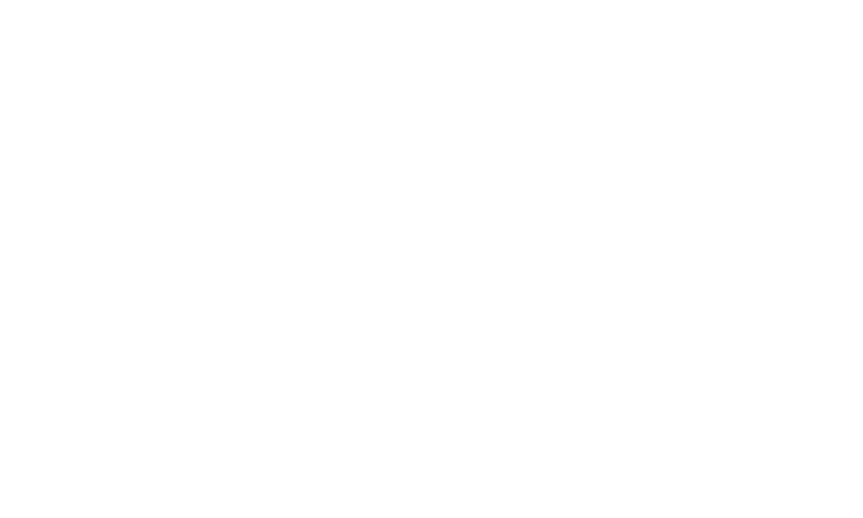
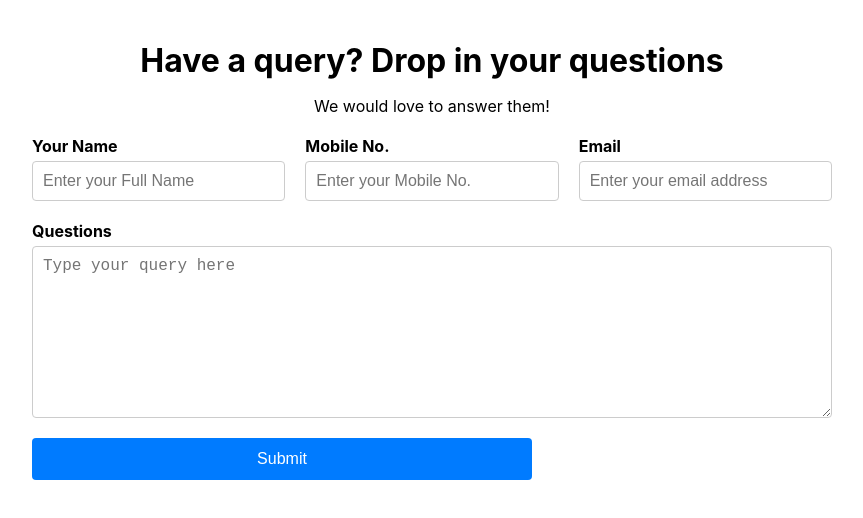
Before and after one commit to DevEssence12/paradox, a React (Create React App) app: page /contact_form in a window 1280 px wide. Before the commit this address had no page. Shown: the top 518 px of the page, without its empty margins (208-1071 px from the left). Built offline with nearby package versions, Linux system fonts and the light colour scheme.

Commit message:
updated contact form on contact us section with backend

```diff
--- a/src/App.js
+++ b/src/App.js
@@ -30,6 +30,7 @@
 import LabSetupPage from './Components/ServiceComponent/IndivdualServices/Lab_setup/Lab_setup';
 import PCBPage from './Components/ServiceComponent/IndivdualServices/PCB/PCB';
 import RDPage from './Components/ServiceComponent/IndivdualServices/R_D/R_D';
+import ContactForm from './Components/ContactForm/ContactForm';
 import ShopComponent from './Components/ShopPage/shop_page';
 import Arpan from './Pages/IndividualExp/arpan/arpan.jsx'
 import Samiul from './Pages/IndividualExp/samiul/samiul.jsx'
@@ -101,6 +102,7 @@
           <Route path="/shop" element={<Shop />} />
           <Route path="/terms" element={<Terms />} />
           <Route path="/shop_page" element={<ShopComponent />} />
+          <Route path="/contact_form" element={<ContactForm />} />
         </Routes>
       </div>
     </Router>
--- /dev/null
+++ b/src/Components/ContactForm/ContactForm.jsx
@@ -0,0 +1,165 @@
+import React, { useState } from 'react';
+import styles from './ContactForm.module.css';
+
+const ContactForm = () => {
+  const [formData, setFormData] = useState({
+    username: '',
+    email: '',
+    mobile: '',
+    query: ''
+  });
+  const [errors, setErrors] = useState({});
+  const [isSubmitting, setIsSubmitting] = useState(false);
+
+  // Helper functions for validation
+  const validateEmail = (email) => {
+    const re = /^[^\s@]+@[^\s@]+\.[^\s@]+$/;
+    return re.test(email);
+  };
+
+  const validateMobile = (mobile) => {
+    const re = /^[6-9]\d{9}$/; // Validates 10-digit Indian mobile numbers starting with 6-9
+    return re.test(mobile);
+  };
+
+  const handleChange = (e) => {
+    const { id, value } = e.target;
+    setFormData((prevData) => ({ ...prevData, [id]: value }));
+    // Clear error for this field on change
+    setErrors((prevErrors) => ({ ...prevErrors, [id]: '' }));
+  };
+
+  const handleSubmit = async (event) => {
+    event.preventDefault();
+    // Reset errors
+    setErrors({});
+    let isValid = true;
+    const newErrors = {};
+
+    // Validate username
+    if (formData.username.trim().length < 3) {
+      newErrors.username = 'Username must be at least 3 characters long';
+      isValid = false;
+    }
+    // Validate email
+    if (!validateEmail(formData.email)) {
+      newErrors.email = 'Please enter a valid email address';
+      isValid = false;
+    }
+    // Validate mobile
+    if (!validateMobile(formData.mobile)) {
+      newErrors.mobile = 'Please enter a valid 10-digit mobile number';
+      isValid = false;
+    }
+    // Validate query
+    if (formData.query.trim().length < 10) {
+      newErrors.query = 'Please enter a detailed query (minimum 10 characters)';
+      isValid = false;
+    }
+    if (!isValid) {
+      setErrors(newErrors);
+      return;
+    }
+
+    // Show spinner and disable button
+    setIsSubmitting(true);
+
+    // Create submission data object
+    const submissionData = {
+      Name: formData.username,
+      Email: formData.email,
+      Mobile: formData.mobile,
+      Query: formData.query
+    };
+
+    try {
+      const response = await fetch("https://formspree.io/f/mjkgpgdp", {
+        method: "POST",
+        headers: {
+          "Content-Type": "application/json"
+        },
+        body: JSON.stringify(submissionData)
+      });
+
+      if (response.ok) {
+        alert("Submitted. We will review your request and revert you back via email within 24 hours.");
+        // Redirecting to final page (if desired)
+        window.location.href = 'https://paradoxinnovator.com/';
+      } else {
+        const errorData = await response.json();
+        alert(`Failed to send message: ${errorData.message || "Unknown error"}`);
+      }
+    } catch (error) {
+      alert(`An error occurred: ${error.message}`);
+    } finally {
+      setIsSubmitting(false);
+    }
+  };
+
+  return (
+    <div className={styles['form-section']}>
+      <h1 className={styles.title}>Have a query? Drop in your questions</h1>
+      <p className={styles.subtitle}>We would love to answer them!</p>
+      <form id="contactForm" onSubmit={handleSubmit}>
+        {/* Row container for Name, Mobile, and Email */}
+        <div className={styles['input-group-row']}>
+          <div className={styles['input-group']}>
+            <label htmlFor="username">Your Name</label>
+            <input
+              type="text"
+              id="username"
+              value={formData.username}
+              onChange={handleChange}
+              placeholder="Enter your Full Name"
+              required
+            />
+            {errors.username && <span className={styles.error} id="usernameError">{errors.username}</span>}
+          </div>
+          <div className={styles['input-group']}>
+            <label htmlFor="mobile">Mobile No.</label>
+            <input
+              type="tel"
+              id="mobile"
+              value={formData.mobile}
+              onChange={handleChange}
+              placeholder="Enter your Mobile No."
+              required
+            />
+            {errors.mobile && <span className={styles.error} id="mobileError">{errors.mobile}</span>}
+          </div>
+          <div className={styles['input-group']}>
+            <label htmlFor="email">Email</label>
+            <input
+              type="email"
+              id="email"
+              value={formData.email}
+              onChange={handleChange}
+              placeholder="Enter your email address"
+              required
+            />
+            {errors.email && <span className={styles.error} id="emailError">{errors.email}</span>}
+          </div>
+        </div>
+        {/* Query text area */}
+        <div className={styles['input-group']}>
+          <label htmlFor="query">Questions</label>
+          <textarea
+            id="query"
+            value={formData.query}
+            onChange={handleChange}
+            placeholder="Type your query here"
+            required
+          />
+          {errors.query && <span className={styles.error} id="queryError">{errors.query}</span>}
+        </div>
+        <br></br>
+        <button id="submitBtn" type="submit" className={styles.button} disabled={isSubmitting}>
+          <span id="btnText">{isSubmitting ? '' : 'Submit'}</span>
+          {isSubmitting && <span id="spinner" className={styles.spinner}></span>}
+        </button>
+      </form>
+    </div>
+  );
+};
+
+export default ContactForm;
--- /dev/null
+++ b/src/Components/ContactForm/ContactForm.module.css
@@ -0,0 +1,91 @@
+.form-section {
+    max-width: 800px;
+    margin: 0 auto;
+    padding: 20px;
+  }
+
+  .title {
+    text-align: center;
+    margin-bottom: 10px;
+  }
+
+  .subtitle {
+    text-align: center;
+    margin-bottom: 20px;
+  }
+
+  /* Flex container for the three inputs */
+  .input-group-row {
+    display: flex;
+    flex-wrap: wrap; /* Allows wrapping on smaller screens */
+    gap: 20px;       /* Space between input groups */
+    margin-bottom: 20px;
+  }
+
+  .input-group {
+    flex: 1; /* Evenly distributes the space among inputs */
+    min-width: 200px; /* Ensures a minimum width for each input group */
+    display: flex;
+    flex-direction: column;
+  }
+
+  .input-group label {
+    margin-bottom: 5px;
+    font-weight: bold;
+  }
+
+  .input-group input,
+  .input-group textarea {
+    padding: 10px;
+    border: 1px solid #ccc;
+    border-radius: 4px;
+    font-size: 16px;
+  }
+
+  /* Make the textarea larger */
+  .input-group textarea {
+    height: 150px;
+    resize: vertical;
+  }
+
+  /* Error message styling */
+  .error {
+    color: red;
+    font-size: 14px;
+    margin-top: 5px;
+  }
+
+  /* Button styling */
+  .button {
+    background-color: #007bff;
+    color: #fff;
+    border: none;
+    padding: 12px 20px;
+    font-size: 16px;
+    border-radius: 4px;
+    cursor: pointer;
+    width: 500px
+  }
+
+  .button:disabled {
+    background-color: #aaa;
+    cursor: not-allowed;
+  }
+
+  /* Spinner styling (if needed) */
+  .spinner {
+    display: inline-block;
+    width: 16px;
+    height: 16px;
+    border: 2px solid rgba(255, 255, 255, 0.6);
+    border-top-color: #fff;
+    border-radius: 50%;
+    animation: spin 0.6s linear infinite;
+    vertical-align: middle;
+    margin-left: 8px;
+  }
+
+  @keyframes spin {
+    0% { transform: rotate(0deg); }
+    100% { transform: rotate(360deg); }
+  }
--- a/src/Components/Location/location.jsx
+++ b/src/Components/Location/location.jsx
@@ -1,6 +1,8 @@
 import React from "react";
 import styles from "./location.module.css"; // Make sure to create the corresponding CSS file
 import { FaMapMarkerAlt } from "react-icons/fa"; // Using map marker icon from react-icons
+
+import ContactForm from '../../Components/ContactForm/ContactForm'
 
 const Location = () => {
   return (
@@ -12,14 +14,14 @@
           We're here to help! Find our location below.
         </p>
       </header>
-
+      <ContactForm />
       {/* Title and Description Section */}
       <div className={styles.locationInfo}>
         <h2 className={styles.locationTitle}>
           <FaMapMarkerAlt className={styles.icon} /> Location
         </h2>
         <p className={styles.locationDescription}>
-          Located at Room No. 602, Heritage Institute of Technology, Kolkata.
+          Located at 8/8 Kalitala Link Road Kalikapur, West Bengal - 700078.
         </p>
         <p className={styles.additionalInfo}>
           Visit us to explore our innovative solutions and collaborations.
@@ -30,7 +32,7 @@
       <div className={styles.mapContainer}>
         <iframe
           className={styles.map}
-          src="https://www.google.com/maps/embed?pb=!1m18!1m12!1m3!1d11672.24450288334!2d88.4187955!3d22.5172!2m3!1f0!2f0!3f0!3m2!1i1024!2i768!4f13.1!3m3!1m2!1s0x3a0273f58b9feec5%3A0x30f8067b73c45d8!2sHeritage+Institute+of+Technology%2C+Kolkata!5e0!3m2!1sen!2sin!4v1675492033344!5m2!1sen!2sin"
+          src="https://www.google.com/maps/embed?pb=!1m18!1m12!1m3!1d933.6595266050366!2d88.39703903228674!3d22.507230809085783!2m3!1f0!2f0!3f0!3m2!1i1024!2i768!4f13.1!3m3!1m2!1s0x3a0271572ac20f19%3A0xd006bf2100e5b881!2s8%2F8%2C%20North%20Purbachal%2C%20Haltu%2C%20Kolkata%2C%20West%20Bengal%20700078!5e0!3m2!1sen!2sin!4v1739785775502!5m2!1sen!2sin"
           width="100%"
           height="450"
           style={{ border: 0 }}
--- a/src/Components/Location/location.module.css
+++ b/src/Components/Location/location.module.css
@@ -1,6 +1,6 @@
 .locationContainer {
     margin-top: 6rem;
-    padding: 50px;
+    padding: 0px;
     background-color: #f4f4f9;
     text-align: center;
     border-radius: 12px;
@@ -73,6 +73,7 @@
   .mapContainer {
     position: relative;
     animation: fadeInUp 1s forwards;
+    padding : auto 20px;
   }
 
   .map {
@@ -81,9 +82,9 @@
     transition: transform 0.3s ease;
   }
 
-  .map:hover {
+  /* .map:hover {
     transform: scale(1.05);
-  }
+  } */
 
   /* Keyframe Animations */
   @keyframes fadeIn {
--- a/src/Pages/Contact/contact.jsx
+++ b/src/Pages/Contact/contact.jsx
@@ -8,7 +8,6 @@
   return (
     <div>
       <Navbar />
-
       <Location />
       <Footer />
     </div>
```
